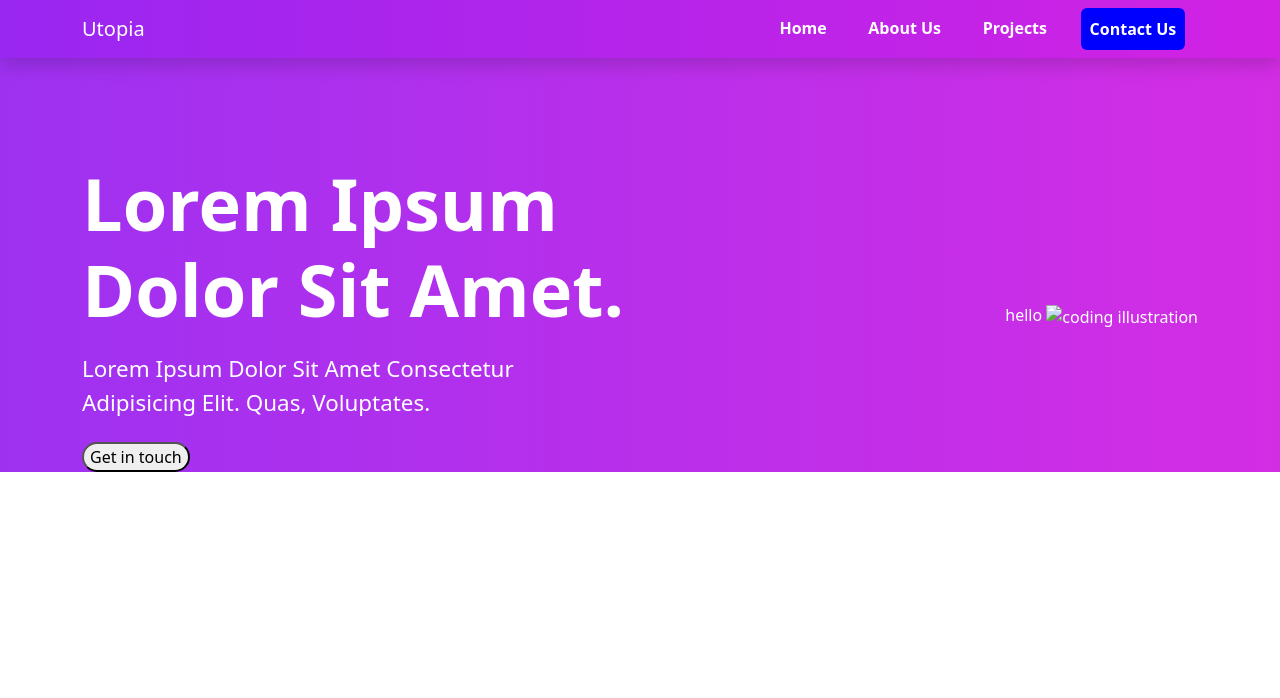
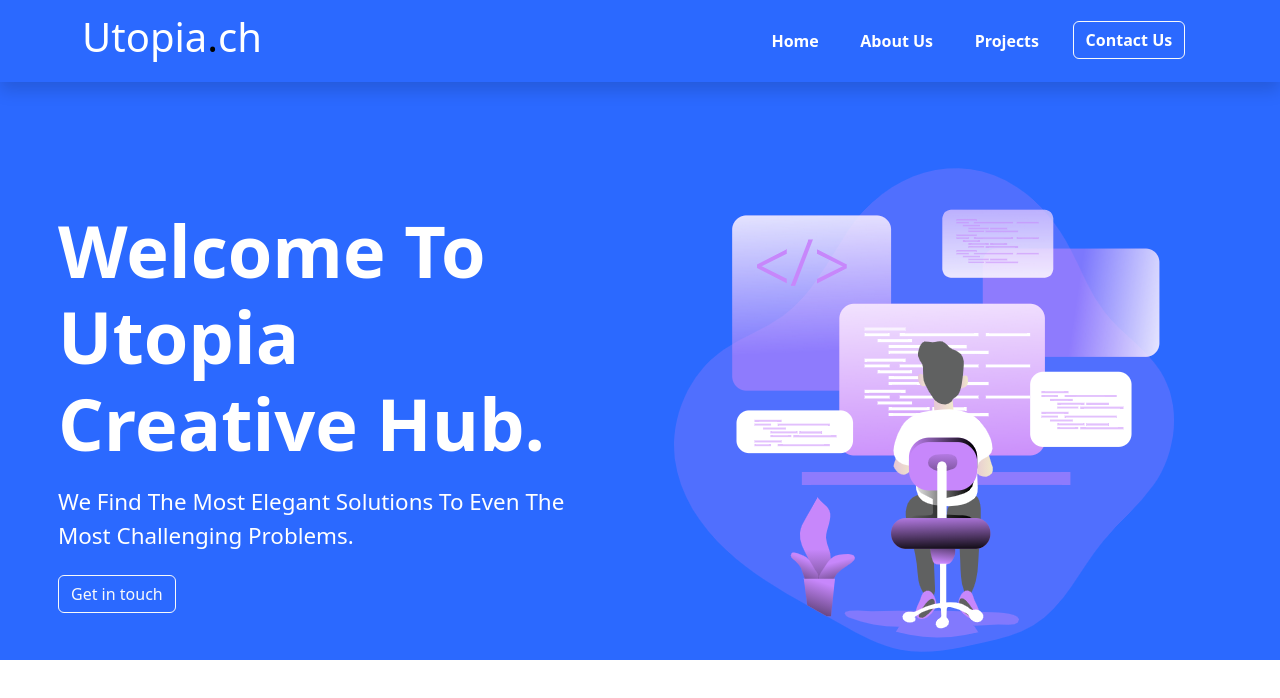
Before and after one commit to KingsCreatives/Utopia-Global, a website: page index.html in a window 1280 px wide. Drawn offline with nearby package versions, Linux system fonts and the light colour scheme.

Commit message:
feat: completed hero section styles

```diff
--- a/index.html
+++ b/index.html
@@ -13,7 +13,7 @@
     <nav class="navbar navbar-expand-lg navbar-dark nav-menu shadow fixed-top">
         <div class="container">
             <a class="navbar-brand" href="#">
-                Utopia
+                <h1>Utopia<span class="text-black">.</span>ch</h1>
              <!-- <img src="#" alt="logo">     -->
             </a>
             <button class="navbar-toggler" type="button" data-bs-toggle="collapse" data-bs-target="#navbarNav" aria-controls="navbarNav" aria-expanded="false" aria-label="Toggle navigation">
@@ -31,7 +31,7 @@
                 <a class="nav-link" href="#">Projects</a>
                 </li>
                 <li class="nav-item">
-                <a class="btn nav-btn">Contact Us</a>
+                <a class="btn btn-outline-light nav-btn">Contact Us</a>
                 </li>
             </ul>
             </div>
@@ -45,27 +45,23 @@
                 <!-- Hero Text -->
                 <div class="col-md-6">
                     <h1 class="display-2">
-                        <span class="display-2--intro">Lorem ipsum dolor sit amet.</span>
-                        <span class="display-2--desc lh-base">Lorem ipsum dolor sit amet consectetur adipisicing elit. Quas, voluptates.</span>
+                        <span class="display-2--intro">Welcome to Utopia Creative Hub.</span>
+                        <span class="display-2--desc lh-base">We find the most elegant solutions to even the most challenging problems.</span>
                     </h1>
-                    <button type="button" class="rounded-pill btn-rounded">
+                    <button type="button" class="btn btn-outline-light">
                         Get in touch
-                        <span>
-                            <i class="fas fa-arrow-right"></i>
-                        </span>
                     </button>
                 </div>
                 <!-- Hero Img -->
                 <div class="col-md-6 text-end">
                     <div>
-                        hello
-                        <img src="" class="img-fluid" alt="coding illustration">
+                        <img src="./img/hero-img.png" class="img-fluid" alt="coding illustration">
                     </div>
                 </div>
             </div>
         </div>
+
     </section>
 
-    <script src="https://cdn.jsdelivr.net/npm/bootstrap@5.3.0/dist/js/bootstrap.bundle.min.js" integrity="sha384-geWF76RCwLtnZ8qwWowPQNguL3RmwHVBC9FhGdlKrxdiJJigb/j/68SIy3Te4Bkz" crossorigin="anonymous"></script>
 </body>
 </html>
--- a/package.json
+++ b/package.json
@@ -9,7 +9,7 @@
   "author": "Kwame Cody",
   "license": "ISC",
   "devDependencies": {
-    "sass": "^1.63.2"
+    "sass": "^1.63.3"
   },
   "dependencies": {
     "@fortawesome/fontawesome-free": "^6.4.0",
--- a/scss/components/_buttons.scss
+++ b/scss/components/_buttons.scss
@@ -1,13 +1,12 @@
 @use '../custom' as *;
 @use '../components/mixins' as *;
 
-.nav-btn{
-    background: blue;
-    padding: 0.5rem ;
+// .nav-btn{
+//     background: blue;
+//     padding: 0.5rem ;
 
-}
+// }
 
 .nav-btn:hover{
-    background-color: green;
-    color: red !important;
+    color: black !important;
 }
--- a/scss/components/_mixins.scss
+++ b/scss/components/_mixins.scss
@@ -1,5 +1,5 @@
 @use '../custom' as *;
 
 @mixin gradient{
-    background: linear-gradient(to right, rgba($primary,0.95), rgba($secondary,0.95));
+    background: #2b69ff;
 }
--- a/scss/sections/_intro.scss
+++ b/scss/sections/_intro.scss
@@ -3,7 +3,7 @@
 
 .home{
     @include gradient;
-    padding: 10rem 0 0 0;
+    padding: 10rem 3rem 0 0;
     height: 100%;
     width: 100%;
 }
```
Also changed, not shown: assets/css/style.css, img/hero-img.png (added), 2 other files.
